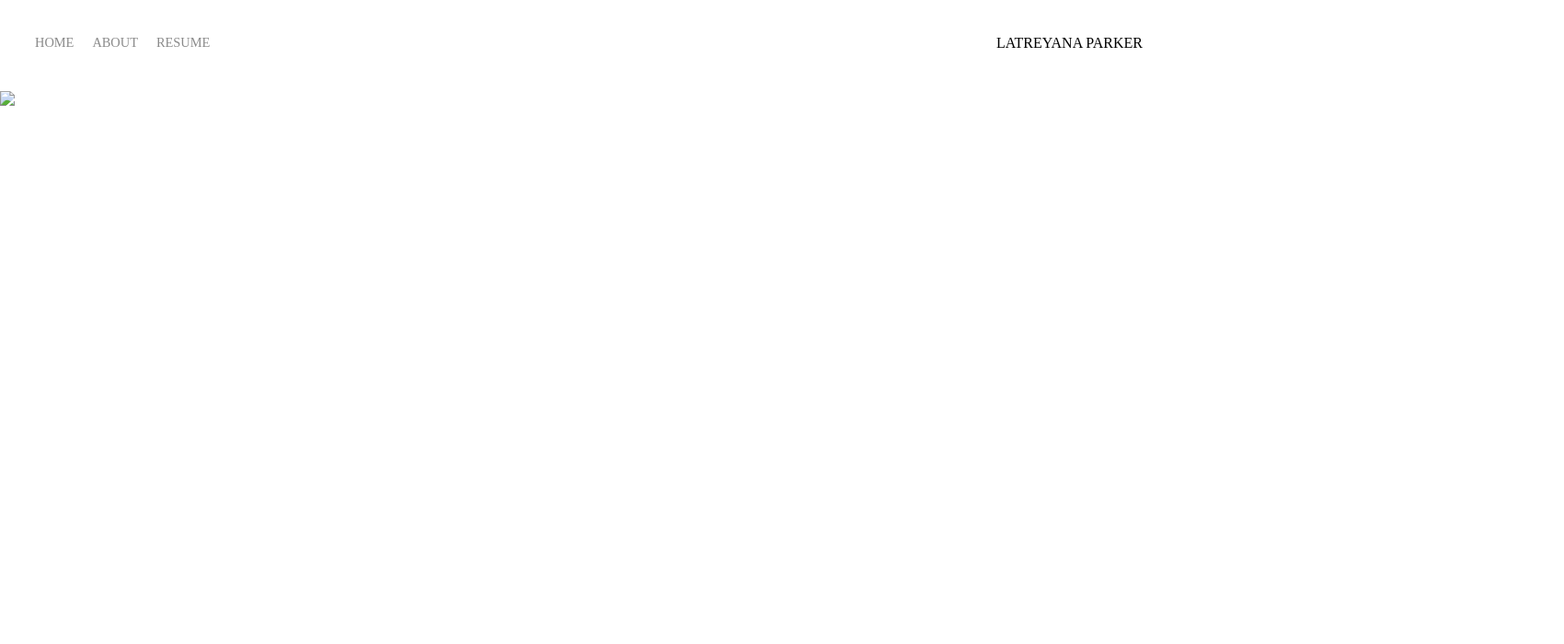
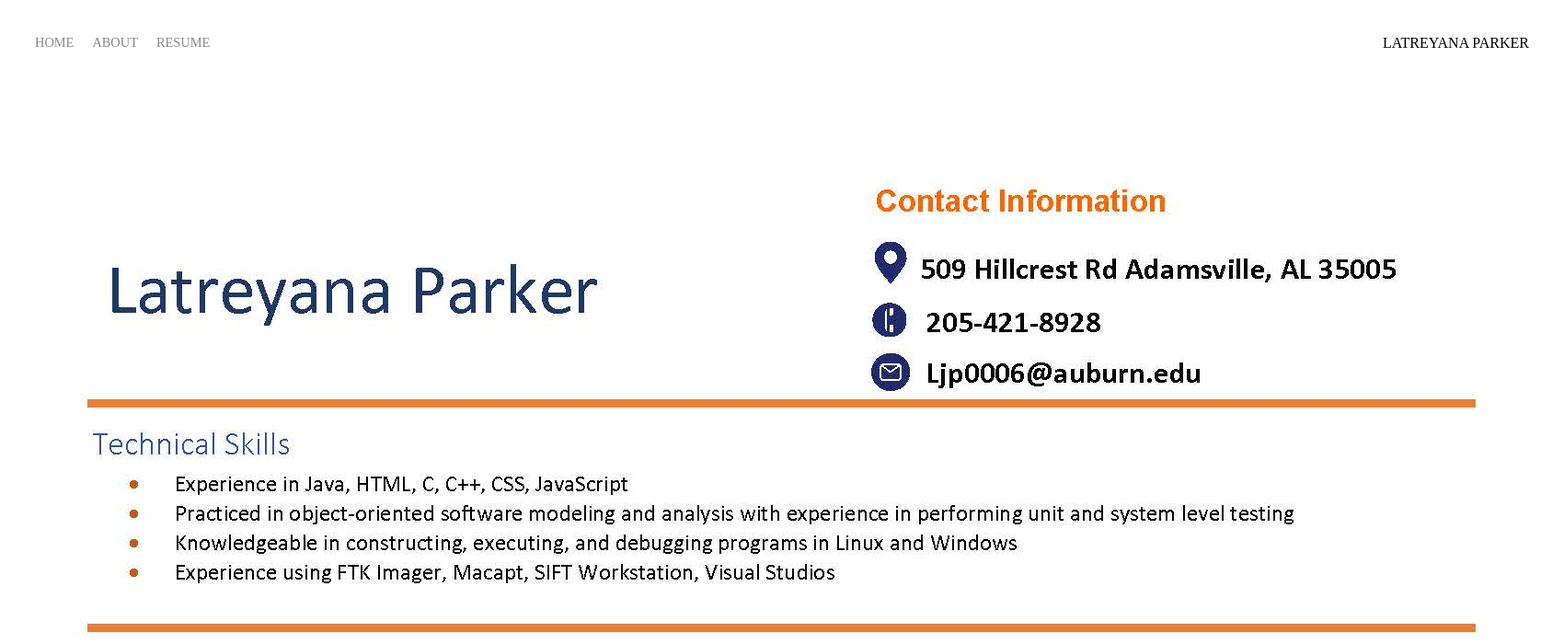
Before and after one commit to LatreyanaParker/Portfolio-Website-, a plain HTML site: page resume.html in a window 1280 px wide. Shown: the top 700 px of the page at 92% size, 1700 px wide, since content can reach past the window. Drawn offline with Linux system fonts and the light colour scheme.

Commit message:
Update resume.html

```diff
--- a/resume.html
+++ b/resume.html
@@ -33,7 +33,7 @@
           <div class="content-wrapper">
               <div class="resume-wrapper">
                   <div class="resume-img-wrapper">
-                        <img src="images/NewResume1.jpg">
+                        <img src="images/NewResume.jpg">
                   </div>
 
 
```
